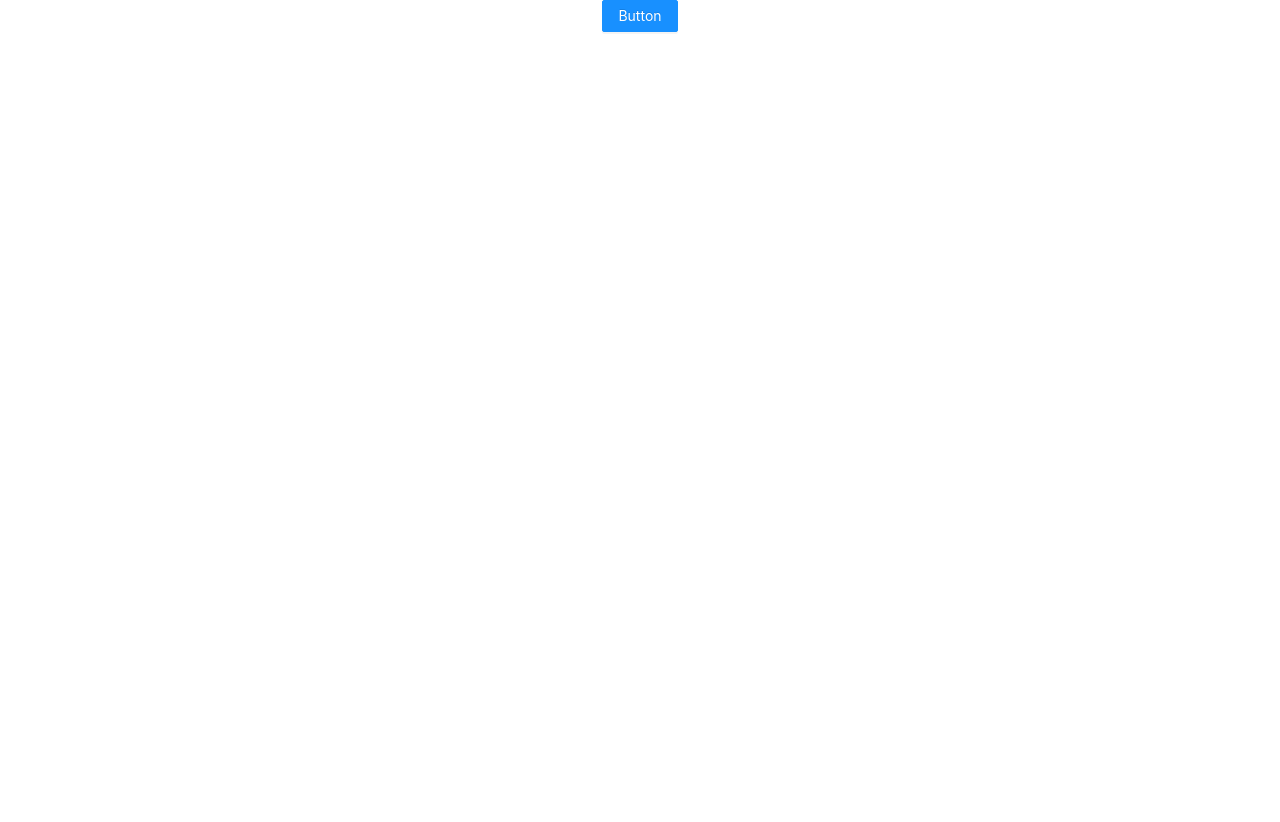
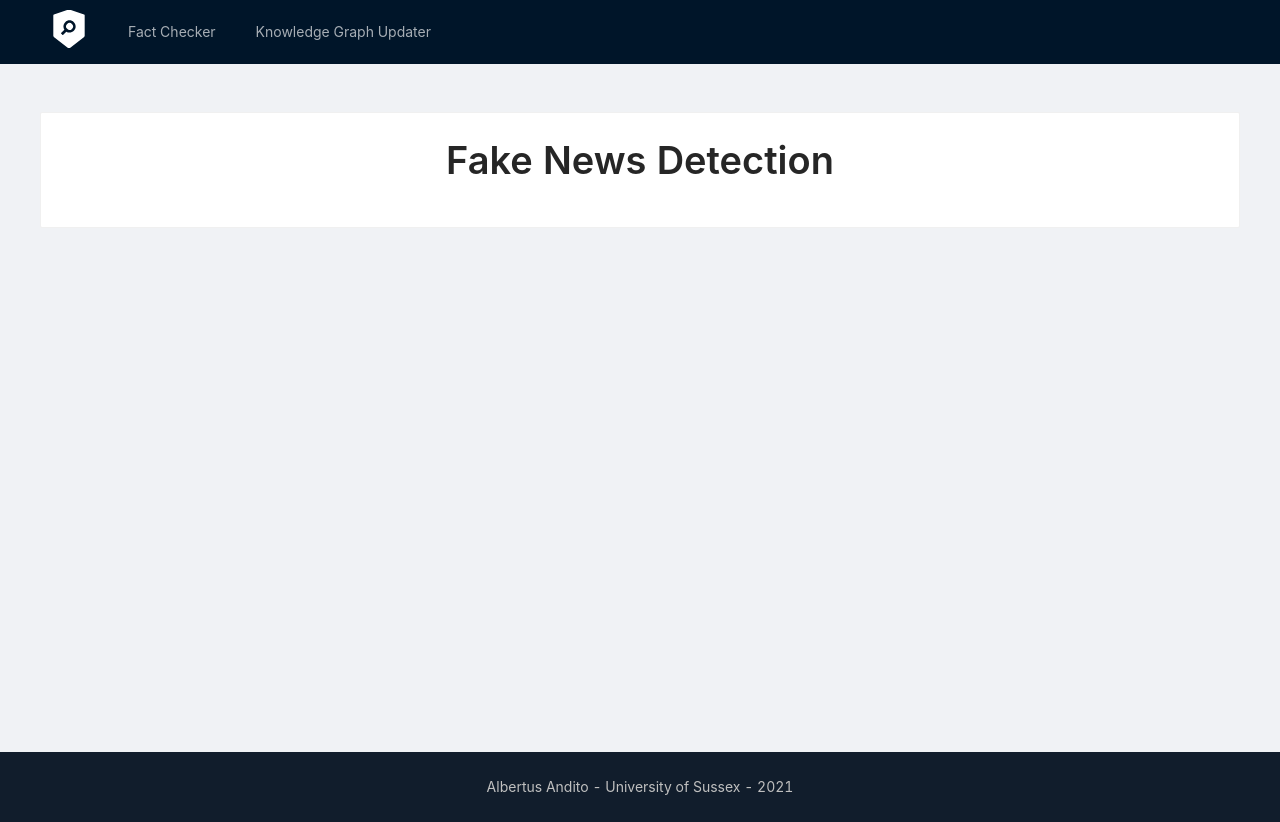
Before and after one commit to albertus-andito/fake-news-detection, a React (Create React App) app in the folder ui/: page / in a window 1280 px wide. Before the commit the page ends 800 px from the top, so only its background shows below. Built offline with nearby package versions, Linux system fonts and the light colour scheme.

Commit message:
started ui

```diff
--- a/ui/package.json
+++ b/ui/package.json
@@ -3,12 +3,16 @@
   "version": "0.1.0",
   "private": true,
   "dependencies": {
+    "@ant-design/icons": "^4.4.0",
     "@testing-library/jest-dom": "^5.11.9",
     "@testing-library/react": "^11.2.5",
     "@testing-library/user-event": "^12.6.3",
     "antd": "^4.12.2",
+    "history": "^5.0.0",
     "react": "^17.0.1",
     "react-dom": "^17.0.1",
+    "react-router": "^6.0.0-beta.0",
+    "react-router-dom": "^6.0.0-beta.0",
     "react-scripts": "4.0.2",
     "web-vitals": "^1.1.0"
   },
--- a/ui/src/App.js
+++ b/ui/src/App.js
@@ -1,27 +1,15 @@
-import logo from './logo.svg';
-import { Button } from 'antd';
+import {BrowserRouter, useRoutes} from 'react-router-dom';
+import routes from './routes';
 import './App.css';
 
 function App() {
-  return (
-    <div className="App">
-      {/*<header className="App-header">*/}
-      {/*  <img src={logo} className="App-logo" alt="logo" />*/}
-      {/*  <p>*/}
-      {/*    Edit <code>src/App.js</code> and save to reload.*/}
-      {/*  </p>*/}
-      {/*  <a*/}
-      {/*    className="App-link"*/}
-      {/*    href="https://reactjs.org"*/}
-      {/*    target="_blank"*/}
-      {/*    rel="noopener noreferrer"*/}
-      {/*  >*/}
-      {/*    Learn React*/}
-      {/*  </a>*/}
-      {/*</header>*/}
-      <Button type="primary">Button</Button>
-    </div>
-  );
+    return useRoutes(routes);
 }
 
-export default App;
+function AppWrapper() {
+    return (
+        <BrowserRouter><App/></BrowserRouter>
+    )
+}
+
+export default AppWrapper;
--- /dev/null
+++ b/ui/src/layouts/index.css
@@ -0,0 +1,9 @@
+.site-layout-content {
+  min-height: 280px;
+  padding: 24px;
+  background: #fff;
+}
+
+[data-theme="dark"] .site-layout-content {
+    background: #141414;
+  }
--- /dev/null
+++ b/ui/src/layouts/index.js
@@ -0,0 +1,37 @@
+import { Layout, Menu } from 'antd';
+import { SecurityScanFilled } from '@ant-design/icons';
+import { Outlet } from 'react-router';
+import {Link} from "react-router-dom";
+
+const { Header, Content, Footer } = Layout;
+
+function AppLayout() {
+    return (
+        <Layout>
+            <Header className='header' >
+                <Link to='/'>
+                    <SecurityScanFilled style={{ color: '#ffffff', fontSize: '38px', margin: '10px 20px 0 0', float: 'left'}} />
+                </Link>
+                <Menu theme='dark' mode='horizontal' >
+                    <Menu.Item key='/fact-checker'>Fact Checker<Link to='/fact-checker'></Link></Menu.Item>
+                    <Menu.Item>Knowledge Graph Updater</Menu.Item>
+                </Menu>
+            </Header>
+            <Content style={{
+                        margin: '24px 16px',
+                        padding: 24,
+                        minHeight: '80vh',
+                        overflow: 'initial',
+                    }}>
+                <div className='site-layout-content'>
+                    <Outlet />
+                </div>
+            </Content>
+            <Footer style={{ textAlign: 'center', backgroundColor: '#111d2c', color: '#bfbfbf'}}>
+                Albertus Andito - University of Sussex - 2021
+            </Footer>
+        </Layout>
+    )
+}
+
+export default AppLayout;
--- /dev/null
+++ b/ui/src/routes.js
@@ -0,0 +1,18 @@
+import React from 'react';
+import AppLayout from "./layouts";
+import HomeView from "./views/HomeView";
+import FactCheckerView from "./views/FactCheckerView";
+// import { Navigate,  } from 'react-router-dom';
+
+const routes = [
+    {
+        path: '/',
+        element: <AppLayout />,
+        children: [
+            { path: 'fact-checker', element: <FactCheckerView />},
+            { path: '/', element: <HomeView />},
+        ]
+    }
+];
+
+export default routes;
--- /dev/null
+++ b/ui/src/views/FactCheckerView.js
@@ -0,0 +1,11 @@
+import {Card, Typography} from 'antd';
+
+function FactCheckerView() {
+    return(
+        <Card>
+            <Typography.Title style={{ textAlign: 'center' }}>Fact Checker</Typography.Title>
+        </Card>
+    )
+}
+
+export default FactCheckerView;
--- /dev/null
+++ b/ui/src/views/HomeView.js
@@ -0,0 +1,11 @@
+import {Card, Typography} from 'antd';
+
+function HomeView() {
+    return(
+        <Card>
+            <Typography.Title style={{ textAlign: 'center' }}>Fake News Detection</Typography.Title>
+        </Card>
+    )
+}
+
+export default HomeView;
```
Also changed, not shown: 1 other file (tests, documents, lock files or other folders).
